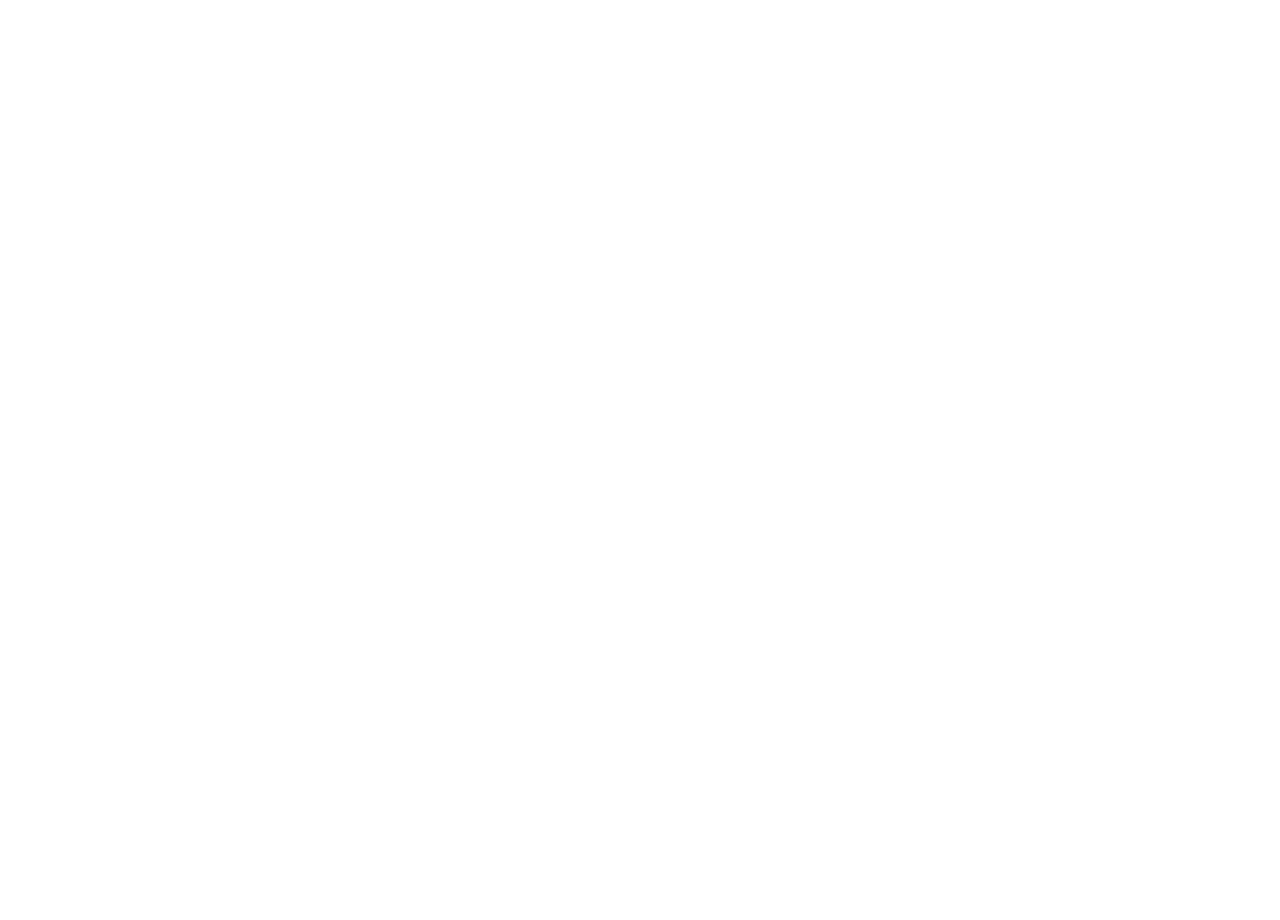
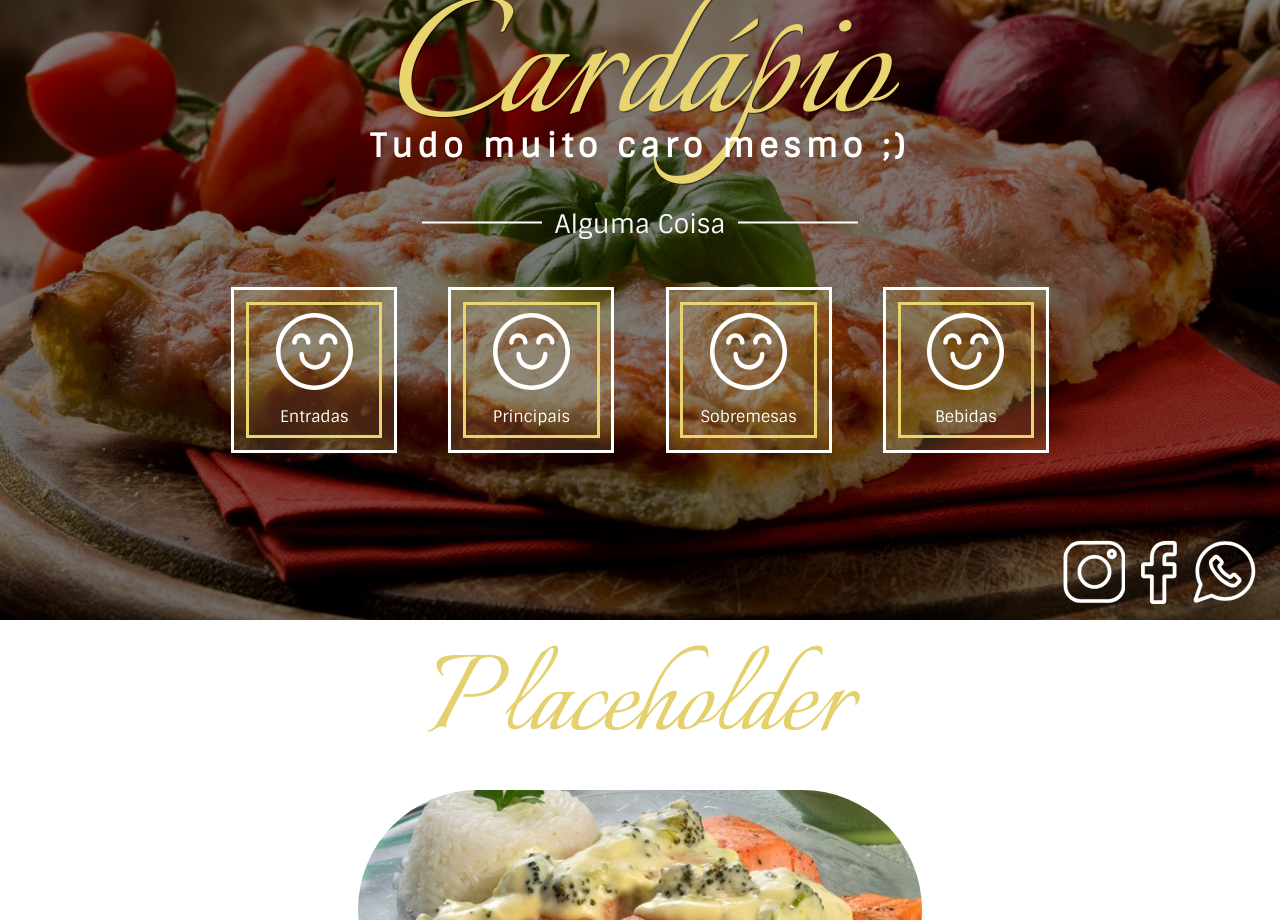
Before and after one commit to LucasMS115/Restaurante, a React (Create React App) app in the folder client/: page /menu in a window 1280 px wide. Shown: the part 180-1100 px from the top of the page. Before the commit the page ends 800 px from the top, so only its background shows below. Built offline with nearby package versions, Linux system fonts and the light colour scheme; no server answers; the HTML template or start-up script is replaced by a standard one.

Commit message:
Page Menu (Alpha)

```diff
--- a/client/src/assets/styles/global.css
+++ b/client/src/assets/styles/global.css
@@ -36,8 +36,24 @@
     font-size: 1.3rem;
 }
 
+/* for testing */
+
+.test-border{
+    border: 1rem solid coral;
+}
+/* for testing */
+
+
 .flex-container{
     display: flex;
+    align-items: center;
+    justify-items: center;
+    margin: 1rem;
+}
+
+.flex-container-colum{
+    display: flex;
+    flex-direction: column;
     align-items: center;
     justify-items: center;
     margin: 1rem;
@@ -122,6 +138,18 @@
     margin: 0;
 }
 
+.paragrafo-center {
+    color: var(--color-grey-1);
+    font-family: Sintony;
+    text-align: center;
+    width: 50%;
+    margin: 1rem;
+}
+
+.white{
+    color: #FFFFFF;
+}
+
 .social-icons-corner{
     display: flex;
     position: absolute;
@@ -140,7 +168,6 @@
     filter: brightness(100%);
     margin: 3rem;
 }
-
 
 /* --- ICONS STYLE --- */
 
--- /dev/null
+++ b/client/src/components/ContactSection.js
@@ -0,0 +1,35 @@
+import React, { Component } from 'react';
+import TextSection from './TextSection';
+import Icon from './Icon';
+
+
+export class ContactSection extends Component {
+    render() {
+        return (
+            <div>
+
+                <TextSection
+                    type="normal"
+                    titulo="Fale conosco"
+                    subtitulo="ALGUMA COISA"
+                    texto='Telefone: 11 9999-9999 \n E-mail: restaurante@email.com \n Endereço: Vila Sésamo,Rua dos bolos 0'
+                />
+
+                <div className="social-icons-middle">
+                        <a href='https://www.instagram.com/' target="blank">
+                            <Icon type="instagram" class="icon-medium icon-black"/>
+                        </a>
+                        <a href='https://www.facebook.com/' target="blank">
+                            <Icon type="facebook" class="icon-medium icon-black"/>
+                        </a>
+                        <a href='https://www.whatsapp.com/' target="blank">
+                            <Icon type="whatsapp" class="icon-medium icon-black"/>
+                        </a>
+                </div>
+
+            </div>
+        )
+    }
+}
+
+export default ContactSection;
--- /dev/null
+++ b/client/src/components/Dish.js
@@ -0,0 +1,95 @@
+import React, { Component } from 'react';
+import '../assets/styles/global.css';
+import Img from "../assets/images/events-back-old.jpg";
+import PropTypes from 'prop-types';
+import SepGold from './SepGold'
+
+
+
+export class Dish extends Component {
+
+    state = {
+        colorBack: "#333333",
+        colorText: "white"
+    }
+
+    containerStyle = () => {
+        return{
+            backgroundColor: this.state.colorBack,
+            height: "100%",
+            width: "100%",
+            margin: 0
+        }
+    }
+
+    textColor = () => {
+        return{
+            color: this.state.colorText,
+        }
+    }
+
+    imgStyle = () => {
+        return {
+            display: "flex",
+            height: "30vw",
+            width: "auto",
+            marginTop: "-3rem"
+        }
+    }
+
+    imgContainerStyle = () => {
+        return{
+            display: "flex",
+            justifyItens: "center",
+            alignItens: "center",
+            /* border: '1rem solid coral', */
+            height: "15rem",
+            width: "44vw",
+            marginBottom: "3rem",
+            overflow: "hidden",
+            borderRadius: "25rem"
+        }
+    }
+
+    setColors = () => {
+        const id = parseInt(this.props.id);
+        const cb = this.state.colorBack;
+        if(id%2 !== 0){
+            this.setState({
+                colorBack: this.state.colorText,
+                colorText: cb
+            });
+        }
+    }
+
+    componentDidMount() {
+        window.scrollTo(0, 0);
+        this.setColors();
+    }
+
+    render() {
+        return (
+            <div style={this.containerStyle()} className="flex-container-colum">
+
+                <h2 className="titulo2"> {this.props.name} </h2>
+                <div style={this.imgContainerStyle()}>
+                    <img src={Img} alt="img" style={this.imgStyle()}></img>
+                </div>
+                <p style={this.textColor()} className="paragrafo-center"> {this.props.description} </p>
+                <p style={this.textColor()} className="paragrafo-center"> {this.props.price} </p>
+
+                <SepGold />
+
+            </div>
+        )
+    }
+}
+
+Dish.propTypes = {
+    id: PropTypes.string.isRequired,
+    name: PropTypes.string.isRequired,
+    description: PropTypes.string.isRequired,
+    price: PropTypes.string.isRequired
+}
+
+export default Dish;
--- /dev/null
+++ b/client/src/components/DishSet.js
@@ -0,0 +1,31 @@
+import React, { Component } from 'react';
+import Dish from './Dish';
+import PropTypes from 'prop-types';
+
+let id = 1;
+
+export class DishSet extends Component {
+
+    price = (price) => {
+        id = id+1;
+        return `R$ ${price}`
+    }
+
+    render() {
+        return this.props.itens.map((el) => (
+            <Dish
+                    key={id}
+                    id={id.toString()}
+                    name={el.name}
+                    description={el.description}
+                    price={this.price(el.price)}
+                />
+        ));
+    }
+}
+
+DishSet.propTypes = {
+    itens: PropTypes.array.isRequired
+}
+
+export default DishSet;
--- a/client/src/components/Header.js
+++ b/client/src/components/Header.js
@@ -2,10 +2,6 @@
 import PropTypes from 'prop-types';
 import '../assets/styles/global.css';
 import './styles/Header.css';
-import logo from '../assets/images/icons/logo.svg';
-/* import faceWhite from '../assets/images/icons/icon-face.svg';
-import instaWhite from '../assets/images/icons/icon-insta.svg';
-import wppWhite from '../assets/images/icons/icon-wpp.svg'; */
 import NavBt from './NavBt';
 import SepWhite from "./SepWhite";
 import Btn1Set from './Btn1Set';
--- a/client/src/components/Icon.js
+++ b/client/src/components/Icon.js
@@ -28,6 +28,7 @@
             case "facebook": return <Facebook onMouseEnter={this.mouseEnter} onMouseLeave={this.mouseLeave} className={this.state.class}/>;
             case "instagram": return <Instagram onMouseEnter={this.mouseEnter} onMouseLeave={this.mouseLeave} className={this.state.class}/>;
             case "whatsapp": return <Wpp onMouseEnter={this.mouseEnter} onMouseLeave={this.mouseLeave} className={this.state.class}/>;
+            default: return console.log("Unsigned icon");
         }
 
     }
--- /dev/null
+++ b/client/src/components/SepGold.js
@@ -0,0 +1,32 @@
+import React, { Component } from 'react';
+import Sep from "../assets/images/icons/separator-golden-line.svg";
+
+export class SepGold extends Component {
+
+    sepContainer = {
+        display: "flex",
+        aliginItens: "center",
+        justifyContent: "center",
+        width: "100%",
+        marginBottom: ".2rem"
+    }
+
+    sepStyle = {
+        height: "0.5rem",
+        filter: "brightness(100%)",
+        position: "absolute",
+        margin: "auto"
+    }
+
+
+    render() {
+        return (
+            <div style={this.sepContainer}>
+                <img src={Sep} style={this.sepStyle} alt="---"></img>
+            </div>
+        )
+    }
+
+}
+
+export default SepGold;
--- a/client/src/components/TextSection.js
+++ b/client/src/components/TextSection.js
@@ -9,12 +9,10 @@
 function NewlineText(props) {
     let id = 0;
     const text = props.text;
-    console.log(text);
     const newText = text.split('\\n').map(str => {
         id++;
         return <p style={{margin: "0.5rem"}} className='paragrafo pula-linha' key={id}>{str}</p>
     });
-    console.log(newText);
     return newText;
     //Solução retirada de: https://forum.freecodecamp.org/t/newline-in-react-string-solved/68484
 }
--- a/client/src/components/styles/Header.css
+++ b/client/src/components/styles/Header.css
@@ -14,7 +14,7 @@
     display: flex;
     filter: opacity(50%);
     position: absolute;
-    width: 98.7vw;
+    width: 100%;
     height: 55vh;
     background-color: black;
 }
--- a/client/src/pages/Menu/index.js
+++ b/client/src/pages/Menu/index.js
@@ -1,12 +1,116 @@
-import React from 'react';
+import React, { Component } from 'react';
 import './styles/styles.css';
+import Header from '../../components/Header';
+import Footer from '../../components/Footer';
+import DishSet from '../../components/DishSet';
+import ContactSection from '../../components/ContactSection';
+import config from '../../config';
 
-const menu = (props) => {
-    return(
-        <div id="title">
-            <h1 className="t3">Cardápio</h1>
-        </div>
-    );
-};
+const url = config.url;
 
-export default menu;
+export class Menu extends Component {
+
+    state = {
+        title: "Cardápio",
+        subtitle: "Tudo muito caro mesmo ;)",
+        separator: "Alguma Coisa",
+
+        btns: [
+            {
+                text: "Entradas",
+                path: "/working"
+            },
+            {
+                text: "Principais",
+                path: "/working"
+            },
+            {
+                text: "Sobremesas",
+                path: "/working"
+            },
+            {
+                text: "Bebidas",
+                path: "/working"
+            }
+
+
+        ],
+
+        nav: [
+            {
+                text: "Início",
+                path: "/"
+            },
+            {
+                text: "Cardápio",
+                path: "/menu"
+            },
+            {
+                text: "Reservas",
+                path: "/working"
+            },
+            {
+                text: "Conta",
+                path: "/working"
+            },
+
+        ],
+        dishes: [
+            {
+                id: "1",
+                name: "Placeholder",
+                description: "Uma pequena descrição do prato blabla blabla bla blalbalbalbal lba bla",
+                price: "1.000,00"
+            }
+        ]
+    }
+
+    async componentDidMount() {
+        window.scrollTo(0, 0);
+        this.setState({dishes: await this.getDishes()});
+    }
+
+    getDishes = async () => {
+
+        let dishesData;
+
+        await fetch(`${url}dishesTable/`, { method: 'GET' })
+        .then(response => response.json())
+        .then(data => {
+            dishesData = data;
+        });
+
+
+        return dishesData;
+    }
+
+    render(){
+
+        return(
+
+            <div>
+
+                <Header
+                    type="1"
+                    nav={this.state.nav}
+                    btns={this.state.btns}
+                    title={this.state.title}
+                    subtitle={this.state.subtitle}
+                    separator={this.state.separator}
+                />
+
+                <DishSet
+                    itens={this.state.dishes}
+                />
+
+                <ContactSection />
+
+                <Footer />
+            </div>
+
+        );
+    }
+
+}
+
+export default Menu;
```
Also changed, not shown: client/src/pages/Home/index.js (+4 -21 lines).
